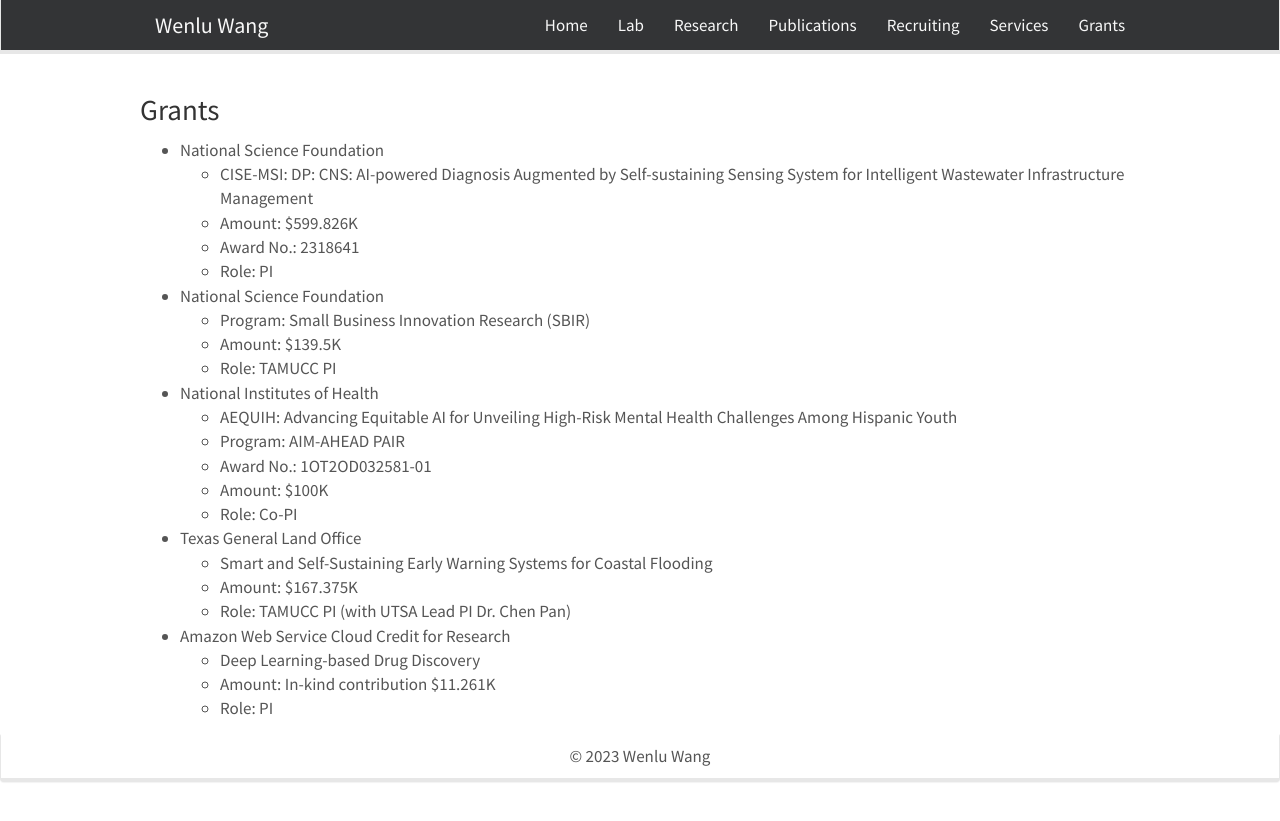
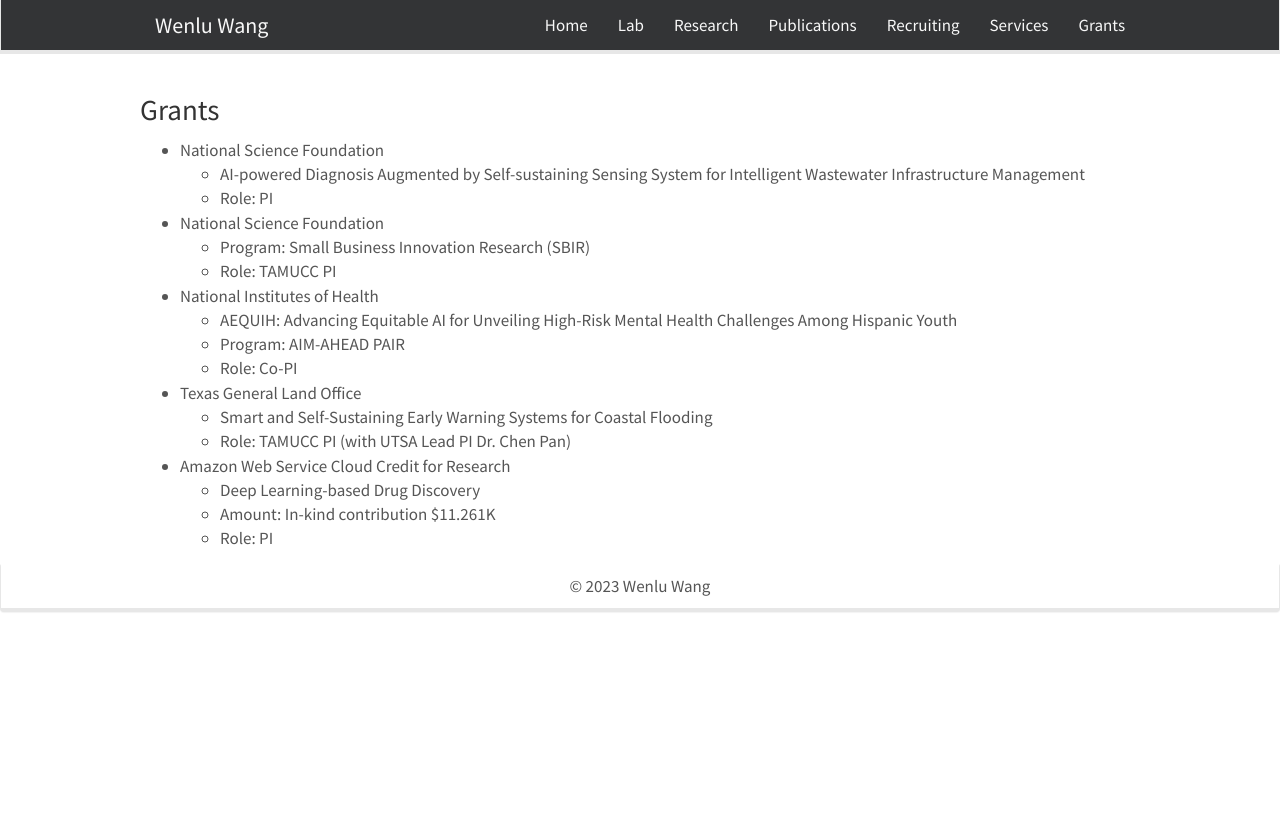
Before and after one commit to WENLU-W/WENLU-W.github.io, a Jekyll site: the page built from docs/_pages/grants.md, in a window 1280 px wide. Shown: the top 821 px of the page. Built offline with Jekyll 4.4.1, drawn with Linux system fonts in a browser that asks for light colours; nearby versions of some CDN libraries.

Commit message:
Update grants.md

```diff
--- a/docs/_pages/grants.md
+++ b/docs/_pages/grants.md
@@ -9,23 +9,17 @@ permalink: /grants/
 ### Grants
 
 - National Science Foundation
-	- CISE-MSI: DP: CNS: AI-powered Diagnosis Augmented by Self-sustaining Sensing System for Intelligent Wastewater Infrastructure Management
-	- Amount: $599.826K
-	- Award No.: 2318641
+	- AI-powered Diagnosis Augmented by Self-sustaining Sensing System for Intelligent Wastewater Infrastructure Management
 	- Role: PI
 - National Science Foundation
 	- Program: Small Business Innovation Research (SBIR)
-	- Amount: $139.5K
 	- Role: TAMUCC PI
 - National Institutes of Health
 	- AEQUIH: Advancing Equitable AI for Unveiling High-Risk Mental Health Challenges Among Hispanic Youth
 	- Program: AIM-AHEAD PAIR
-	- Award No.: 1OT2OD032581-01
-	- Amount: $100K
 	- Role: Co-PI
 - Texas General Land Office
 	- Smart and Self-Sustaining Early Warning Systems for Coastal Flooding
-	- Amount: $167.375K
 	- Role: TAMUCC PI (with UTSA Lead PI Dr. Chen Pan)
 - Amazon Web Service Cloud Credit for Research
 	- Deep Learning-based Drug Discovery
```
